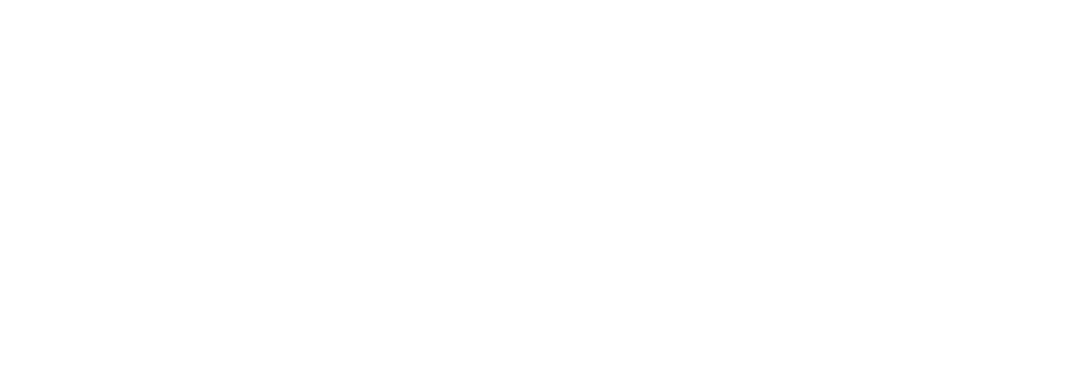
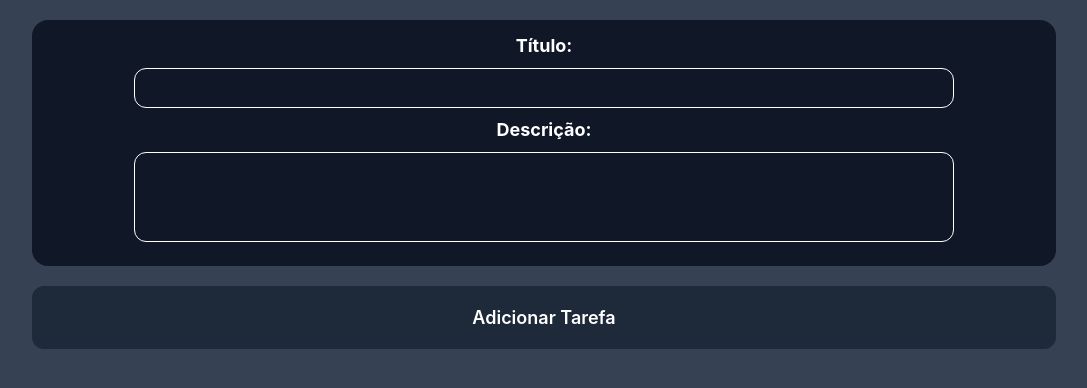
Before and after one commit to LIKITO1/One-Objective, a React (Vite) app: page /list/1 in a window 1280 px wide. Before the commit this address had no page. Shown: the top 388 px of the page, without its empty margins (96-1183 px from the left). Built offline with nearby package versions, Linux system fonts and the light colour scheme.

Commit message:
Desenvolvendo criação de tarefas

```diff
--- a/package.json
+++ b/package.json
@@ -19,6 +19,7 @@
     "react-dom": "^19.2.0",
     "react-icons": "^5.6.0",
     "react-router-dom": "^7.13.1",
+    "react-textarea-autosize": "^8.5.9",
     "tailwindcss": "^4.2.1"
   },
   "devDependencies": {
--- /dev/null
+++ b/src/components/layouts/AddTask.tsx
@@ -0,0 +1,11 @@
+import TextareaAutoSize from "react-textarea-autosize"
+export default function AddTask(){
+    return(
+        <div className="w-4/5 bg-gray-900 flex flex-col items-center justify-center pt-3 pb-6 gap-2 rounded-2xl mb-5">
+            <label className="font-bold text-lg">Título:</label>
+            <input type="text" className="outline-0 border border-white rounded-xl h-10 p-2 w-4/5"/>
+            <label className="font-bold text-lg">Descrição:</label>
+            <TextareaAutoSize minRows={3} className="w-4/5 overflow-hidden resize-none border border-white rounded-xl p-2"/>
+        </div>
+    )
+}
--- a/src/components/layouts/FormAddList.tsx
+++ b/src/components/layouts/FormAddList.tsx
@@ -1,4 +1,6 @@
 import {useState} from "react"
+import Card from "./Card"
+import type {tipos} from "../types/CardType"
 type Props={
     board_id:string,
     sumir:boolean,
@@ -6,6 +8,9 @@
 }
 export default function FormAddList({board_id,sumir,fechar}:Props){
     const [title,setTitle]=useState("")
+    const [msg,setMsg]=useState("")
+    const [tipo,setTipo]=useState<tipos>("success")
+    const [cardId,setCardId]=useState(0)
     function cancelar(){
         fechar()
     }
@@ -19,7 +24,10 @@
                 body:JSON.stringify({title,board_id})
             })
             const res=await response.json()
-            console.log(res.msg)
+            setMsg(res.msg)
+            setTipo(res.tipo)
+            setCardId((e)=>e+1)
+            setTimeout(fechar,1500)
         }
     return(
         <div className={`absolute w-full h-full backdrop-blur-lg z-20 ${sumir?"hidden":"flex"} items-center justify-center`}>
@@ -34,6 +42,9 @@
                 <button type="submit" className="bg-black font-semibold p-3 rounded-xl">Criar Lista</button>
                 </div>
             </form>
+            {msg&&msg.length>0&&(
+                <Card msg={msg} tipo={tipo} key={cardId}/>
+            )}
         </div>
     )
 }
--- a/src/components/layouts/Lists.tsx
+++ b/src/components/layouts/Lists.tsx
@@ -1,5 +1,5 @@
 import {useEffect,useState} from "react"
-import {useParams} from "react-router-dom"
+import {useParams,useNavigate} from "react-router-dom"
 export default function Lists(){
     type List={
         id:number,
@@ -7,6 +7,10 @@
     }
     const {id}=useParams()
     const [data,setData]=useState<List[]>([])
+    const navigate=useNavigate()
+    function viewList(idList:number){
+        navigate(`/list/${idList}`)
+    }
     async function requisitar(){
         const response=await fetch("https://backend-one-objective.onrender.com/lists",{
             method:"POST",
@@ -21,13 +25,11 @@
         requisitar()
     },[id])
     return (
-        <div className="w-full h-full flex gap-2 flex-wrap justify-center p-2">
+        <div className="w-full h-full flex flex-col items-center gap-3 p-2">
                 {data.map((valor)=>(
-                <div className="w-[45%] bg-gray-900 h-1/3 text-white rounded-2xl" key={valor.id}>
-                    <div>
-                        <h1 className="w-full text-center text-xl font-semibold mt-2">{valor.title}</h1>
-                    </div>
-            </div>
+                <div className="w-4/5 bg-gray-900 h-1/10 text-white rounded-2xl flex items-center justify-center" key={valor.id} onClick={()=>{viewList(valor.id)}}>
+                    <h1 className="w-full text-center text-xl font-semibold">{valor.title}</h1>
+                </div>
                 ))}
         </div>
     )
--- /dev/null
+++ b/src/components/pages/List.tsx
@@ -0,0 +1,19 @@
+import {useParams} from "react-router-dom"
+import AddTask from "../layouts/AddTask"
+export default function List(){
+    const {id}=useParams()
+    async function addTask(){
+        const response=await fetch("http://localhost:3000/addTask",{
+            method:"POST",
+            headers:{
+                "Content-Type":"application/json"
+            }
+        })
+    }
+    return(
+        <div className="bg-gray-700 h-full w-full text-white absolute flex items-center py-5 flex-col">
+            <AddTask/>
+            <button className="w-4/5 p-2 bg-gray-800 h-1/12 rounded-xl font-semibold text-lg" onClick={addTask}>Adicionar Tarefa</button>
+        </div>
+    )
+}
--- a/src/main.tsx
+++ b/src/main.tsx
@@ -8,6 +8,7 @@
 import AddBoard from './components/pages/AddBoard.tsx'
 import Register from "./components/pages/Register.tsx"
 import Board from "./components/pages/Board.tsx"
+import List from "./components/pages/List.tsx"
 import {BrowserRouter as Router,Routes,Route} from "react-router-dom"
 createRoot(document.getElementById('root')!).render(
   <StrictMode>
@@ -16,6 +17,7 @@
           <Route element={<App/>} path="/"></Route>
           <Route element={<Register/>} path="/register"></Route>
           <Route element={<Board/>} path="/board/:id"></Route>
+          <Route element={<List/>} path="/list/:id"></Route>
         <Route element={<Layout/>}>
           <Route element={<Home/>} path="/home"></Route>
           <Route element={<Perfil/>} path="/perfil"></Route>
```
Also changed, not shown: 1 other file (tests, documents, lock files or other folders).
